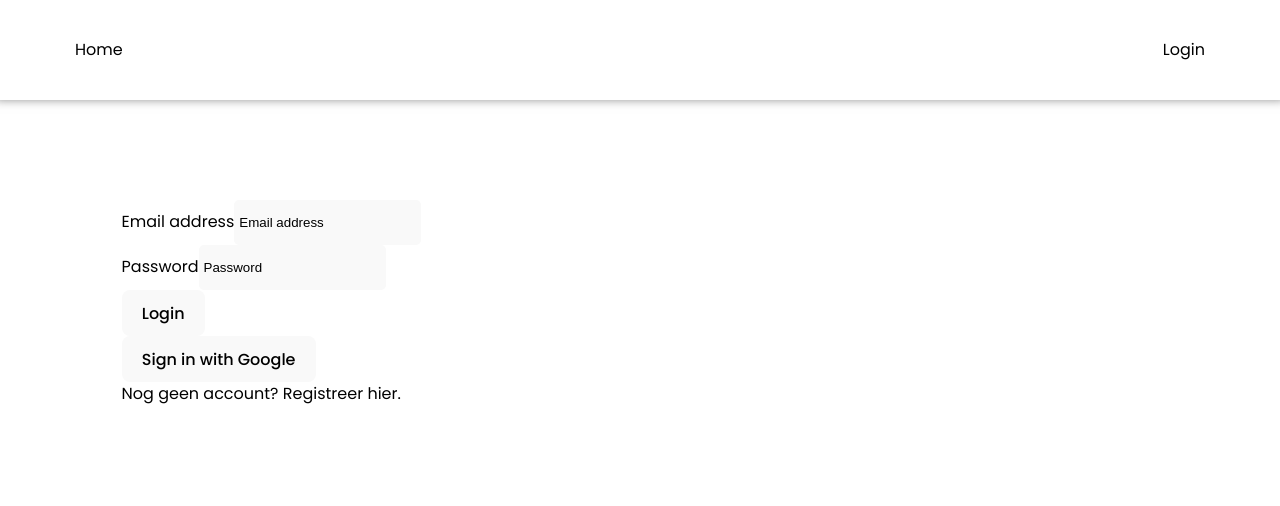
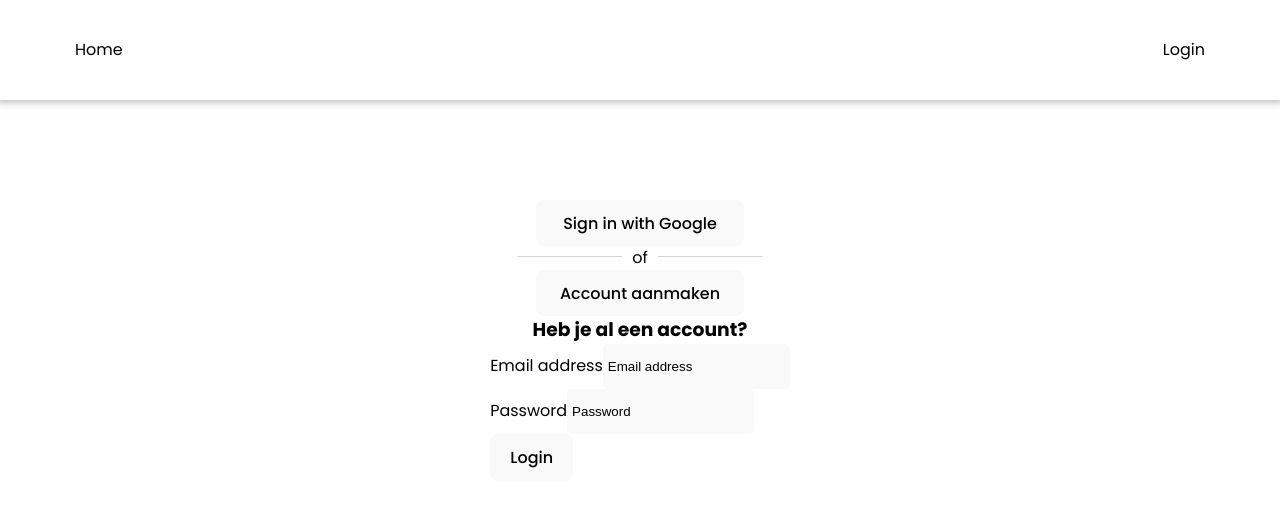
Before and after one commit to NielsVDBroek/Front-End-2, a React (Vite) app: page /login in a window 1280 px wide. Shown: the top 506 px of the page. Built offline with nearby package versions, Linux system fonts and the light colour scheme; no server answers.

Commit message:
Login buttons

```diff
--- a/src/components/account/Account.jsx
+++ b/src/components/account/Account.jsx
@@ -50,7 +50,7 @@ function Account() {
         <button className="Logout-btn" onClick={logout}>Logout</button>
       </div>
       <div className="Container-posts">
-        //laat hier de posts van de gebruiker zien
+        {/* //laat hier de posts van de gebruiker zien */}
       </div>
     </div>
   );
--- a/src/components/login/Login.jsx
+++ b/src/components/login/Login.jsx
@@ -2,11 +2,8 @@ import { useState } from "react";
 import { useNavigate } from "react-router-dom";
 import { Link } from "react-router-dom";
 import { auth, googleProvider } from "../../config/firebase";
-import {
-  getAuth,
-  signInWithEmailAndPassword,
-  signInWithPopup,
-} from "firebase/auth";
+import {getAuth, signInWithEmailAndPassword, signInWithPopup,} from "firebase/auth";
+import './Login.scss';
 
 const Login = () => {
   const navigate = useNavigate();
@@ -40,7 +37,17 @@ const Login = () => {
   return (
     <>
       <main>
+        <div className="container-Login">
+        <button className="Login-button-option" onClick={signInWithGoogle}>Sign in with Google</button>
+        <div className="Divider-login-buttons-container">
+          <div className="Divider-login-buttons"></div>
+          <p>of</p>
+          <div className="Divider-login-buttons"></div>
+        </div>
+        <button className="Login-button-option" onClick={() => navigate("/register")}>Account aanmaken</button>
         <div>
+          <h3>Heb je al een account?</h3>
+        </div>
           <form>
             <div>
               <label htmlFor="email-address">Email address</label>
@@ -70,11 +77,6 @@ const Login = () => {
               <button onClick={onLogin}>Login</button>
             </div>
           </form>
-          <button onClick={signInWithGoogle}>Sign in with Google</button>
-
-          <p className="text-sm text-white text-center">
-            <Link to={"/register"}>Nog geen account? Registreer hier.</Link>
-          </p>
         </div>
       </main>
     </>
--- /dev/null
+++ b/src/components/login/Login.scss
@@ -0,0 +1,20 @@
+.container-Login{
+    display: flex;
+    justify-content: center;
+    align-items: center;
+    flex-direction: column;
+}
+.Login-button-option{
+    width: 20%;
+    height: auto;
+}
+.Divider-login-buttons-container{
+    display: flex;
+    flex-direction: row;
+}
+.Divider-login-buttons{
+    width: 105px;
+    height: 1px;
+    background-color: lightgrey;
+    margin: 10px;
+}
```
